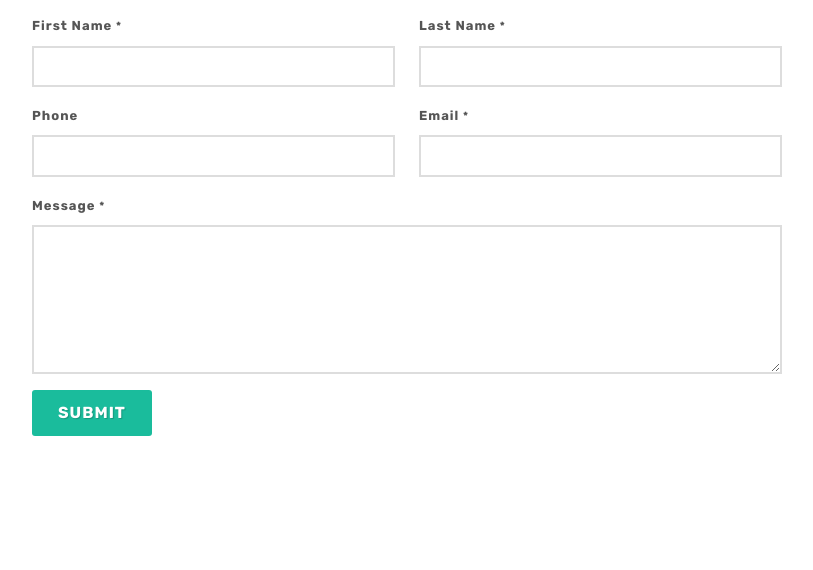
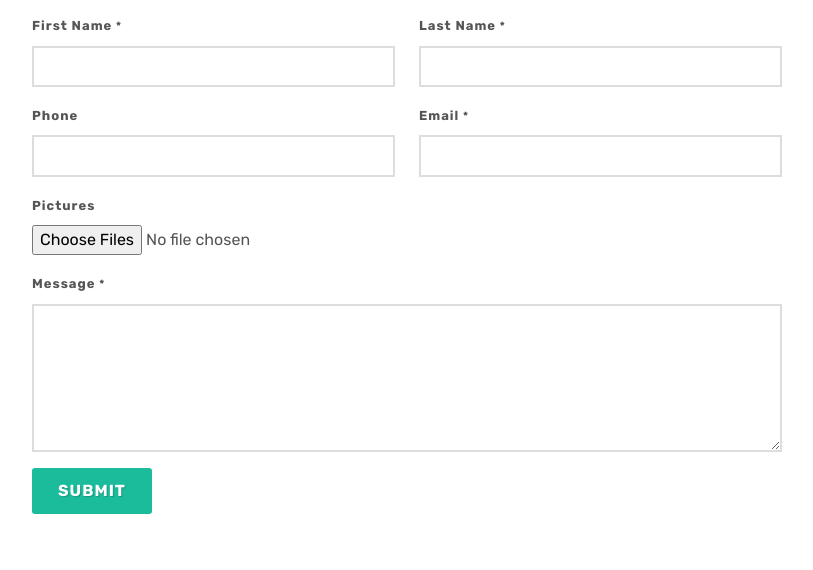
Before and after one commit to davidalvarez305/home_services_django, a Django app: page /get-a-quote/ in a window 1280 px wide. Shown: the part 196-766 px from the top of the page, without its empty margins (233-1046 px from the left). Run offline with Django 4.2, Linux system fonts and the light colour scheme; some libraries are stand-ins or nearby versions; some web fonts are replaced.

Commit message:
adding images to the form

```diff
--- a/website/blog/templates/blog/get-a-quote-form.html
+++ b/website/blog/templates/blog/get-a-quote-form.html
@@ -37,6 +37,11 @@
 
                     <div class="clear"></div>
 
+                    <div class="col-md-6 form-group">
+                        <label class="nott" for="quote-pictures">Pictures</label>
+                        <input type="file" accept="image/*" id="quote-pictures" multiple="multiple">
+                    </div>
+
                     <div class="col-12 form-group">
                         <label class="nott" for="quote-message">Message <small>*</small></label>
                         <textarea class="required sm-form-control" id="quote-message" rows="6" cols="30"></textarea>
@@ -54,6 +59,7 @@
 </section>
 
 <script>
+    const fd = new FormData();
     const getAQuoteForm = document.getElementById('get-a-quote-form');
     const firstName = document.getElementById('quote-first-name');
     const lastName = document.getElementById('quote-last-name');
@@ -61,6 +67,13 @@
     const phone = document.getElementById('quote-phone');
     const message = document.getElementById('quote-message');
     const zipCode = window.location.href.split('?zip_code=')[1];
+    const imageUpload = document.getElementById('quote-pictures');
+
+    imageUpload.addEventListener('change', function(e) {
+        for (let i = 0; i < e.target.files.length; i++) {
+            fd.append('images', e.target.files[i], e.target.files[i].name);
+        }
+    })
 
     const body = {
         first_name: firstName.value,
@@ -72,6 +85,8 @@
 
     getAQuoteForm.addEventListener('submit', function (e) {
         e.preventDefault();
+
+        console.log('fd: ', fd);
         console.log('form vals: ', body);
     });
 </script>
```
